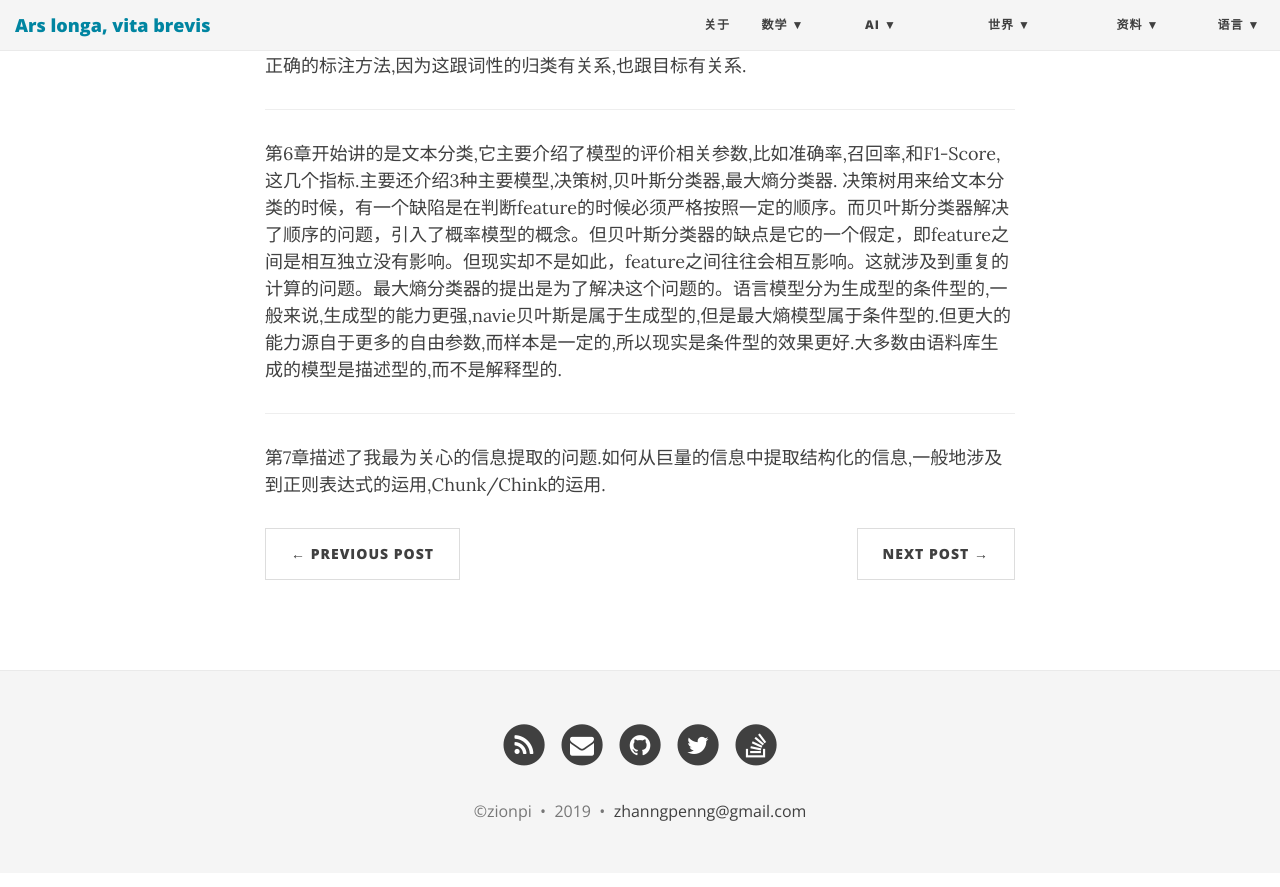
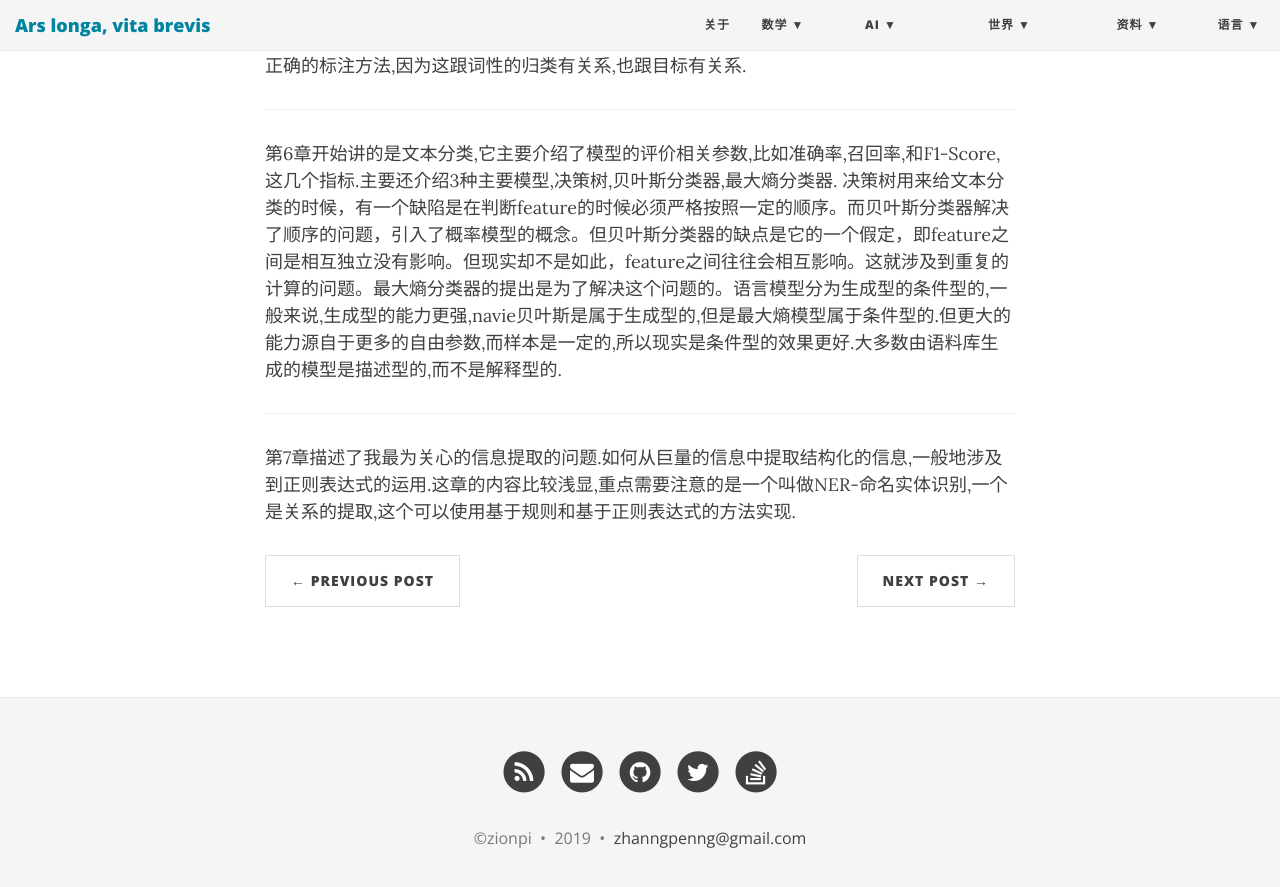
Before and after one commit to ZionPi/zionpi.github.io, a Jekyll site: the page built from _posts/2013-10-02-natural-language-processing-with-python.md, in a window 1280 px wide and 900 px high, scrolled down 951 px. Shown: the top 887 px of the window. Built offline with Jekyll 4.4.1, drawn with Linux system fonts in a browser that asks for light colours; nearby versions of some CDN libraries.

Commit message:
Update 2013-10-02-natural-language-processing-with-python.md

```diff
--- a/_posts/2013-10-02-natural-language-processing-with-python.md
+++ b/_posts/2013-10-02-natural-language-processing-with-python.md
@@ -25,4 +25,4 @@ Tagging,比如画树,不是先画树,再画蓝天.Brill Tagging是反过来,先
 决策树用来给文本分类的时候，有一个缺陷是在判断feature的时候必须严格按照一定的顺序。而贝叶斯分类器解决了顺序的问题，引入了概率模型的概念。但贝叶斯分类器的缺点是它的一个假定，即feature之间是相互独立没有影响。但现实却不是如此，feature之间往往会相互影响。这就涉及到重复的计算的问题。最大熵分类器的提出是为了解决这个问题的。语言模型分为生成型的条件型的,一般来说,生成型的能力更强,navie贝叶斯是属于生成型的,但是最大熵模型属于条件型的.但更大的能力源自于更多的自由参数,而样本是一定的,所以现实是条件型的效果更好.大多数由语料库生成的模型是描述型的,而不是解释型的.
 
 ---
-第7章描述了我最为关心的信息提取的问题.如何从巨量的信息中提取结构化的信息,一般地涉及到正则表达式的运用,Chunk/Chink的运用.
+第7章描述了我最为关心的信息提取的问题.如何从巨量的信息中提取结构化的信息,一般地涉及到正则表达式的运用.这章的内容比较浅显,重点需要注意的是一个叫做NER-命名实体识别,一个是关系的提取,这个可以使用基于规则和基于正则表达式的方法实现.
```
